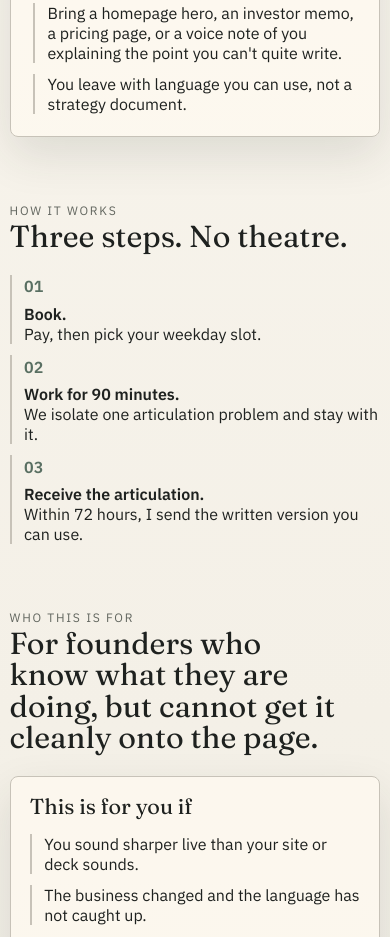
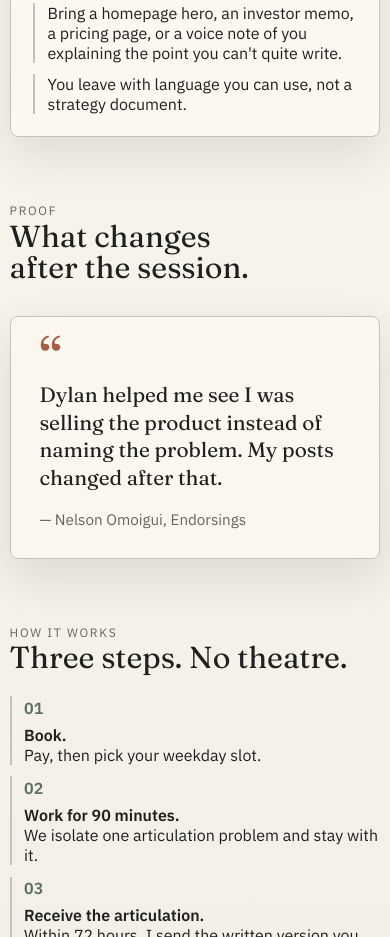
Before and after one commit to dylan-747/authority-distillation, a website: page public/index.html in a window 390 px wide. Shown: the part 970-1907 px from the top of the page. Drawn offline with Linux system fonts and the light colour scheme; no server answers.

Commit message:
Restore proof section with Nelson's testimonial
Replace the commented-out placeholder block with Nelson Omoigui's
quote on the shift from selling the product to naming the problem.
Add proof-card / proof-quote / proof-cite styles for an elegant
single-quote layout, and drop the now-unused proof-placeholder and
placeholder-box CSS along with their responsive grid rule.

```diff
--- a/public/index.html
+++ b/public/index.html
@@ -211,7 +211,7 @@
       }
 
       .intro-card,
-      .proof-placeholder,
+      .proof-card,
       .essay-card,
       .reader-shell,
       .filter-card {
@@ -223,6 +223,27 @@
       .intro-card {
         padding: 1.4rem;
         border-radius: 8px;
+      }
+
+      .proof-card {
+        padding: 1.6rem 1.8rem 1.8rem;
+        border-radius: 8px;
+      }
+
+      .proof-quote {
+        margin: 0;
+        font-family: 'Fraunces', serif;
+        font-size: clamp(1.3rem, 2.2vw, 1.7rem);
+        line-height: 1.32;
+        color: var(--ink);
+      }
+
+      .proof-cite {
+        display: block;
+        margin-top: 1.1rem;
+        color: var(--muted);
+        font-style: normal;
+        font-size: 0.95rem;
       }
 
       .price {
@@ -249,27 +270,13 @@
         padding-left: 0.78rem;
       }
 
-      .proof-placeholder {
-        display: grid;
-        grid-template-columns: minmax(0, 0.85fr) minmax(0, 1.15fr);
-        gap: 1rem;
-        padding: 1.2rem;
-        border-radius: 8px;
-      }
-
       .quote-mark {
+        display: block;
+        margin-bottom: 0.4rem;
         color: var(--clay);
         font-family: 'Fraunces', serif;
-        font-size: 4rem;
-        line-height: 0.8;
-      }
-
-      .placeholder-box {
-        min-height: 180px;
-        border: 1px dashed #9d9588;
-        border-radius: 8px;
-        padding: 1rem;
-        color: var(--muted);
+        font-size: 3.4rem;
+        line-height: 0.6;
       }
 
       .steps {
@@ -589,7 +596,6 @@
         }
 
         .section-grid,
-        .proof-placeholder,
         .steps,
         .filter-grid,
         .lens-stack,
@@ -652,29 +658,19 @@
         </div>
       </section>
 
-      <!-- Proof section hidden until Nelson's quote arrives. Restore the block below to re-enable. -->
-      <!--
       <section class="section" id="proof">
         <div class="section-grid">
           <div>
-            <p class="label">Before / after</p>
-            <h2>A named founder proof block will live here.</h2>
+            <p class="label">Proof</p>
+            <h2>What changes after the session.</h2>
           </div>
-          <article class="proof-placeholder">
-            <div>
-              <span class="quote-mark">“</span>
-              <h3>Nelson Omoigui, Endorsings.</h3>
-              <p>Named founder proof to drop in here once the final quote arrives.</p>
-            </div>
-            <div class="placeholder-box">
-              <p>[Old sentence Nelson was using.]</p>
-              <p>[New sentence after the session.]</p>
-              <p>"Quote from Nelson on what shifted." - Nelson Omoigui, Endorsings</p>
-            </div>
+          <article class="proof-card">
+            <span class="quote-mark" aria-hidden="true">“</span>
+            <blockquote class="proof-quote">Dylan helped me see I was selling the product instead of naming the problem. My posts changed after that.</blockquote>
+            <cite class="proof-cite">— Nelson Omoigui, Endorsings</cite>
           </article>
         </div>
       </section>
-      -->
 
 
       <section class="section" id="process">
```
